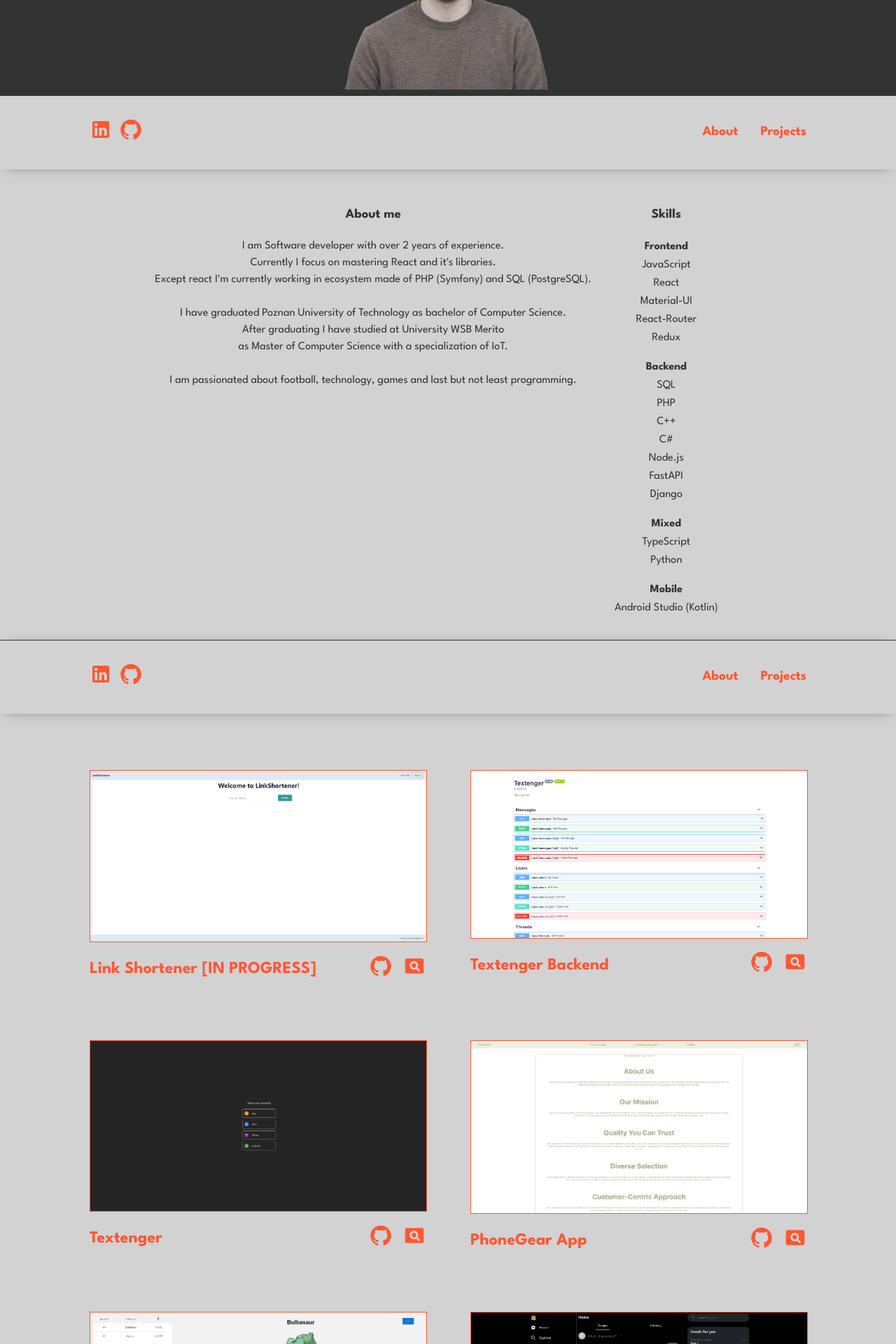
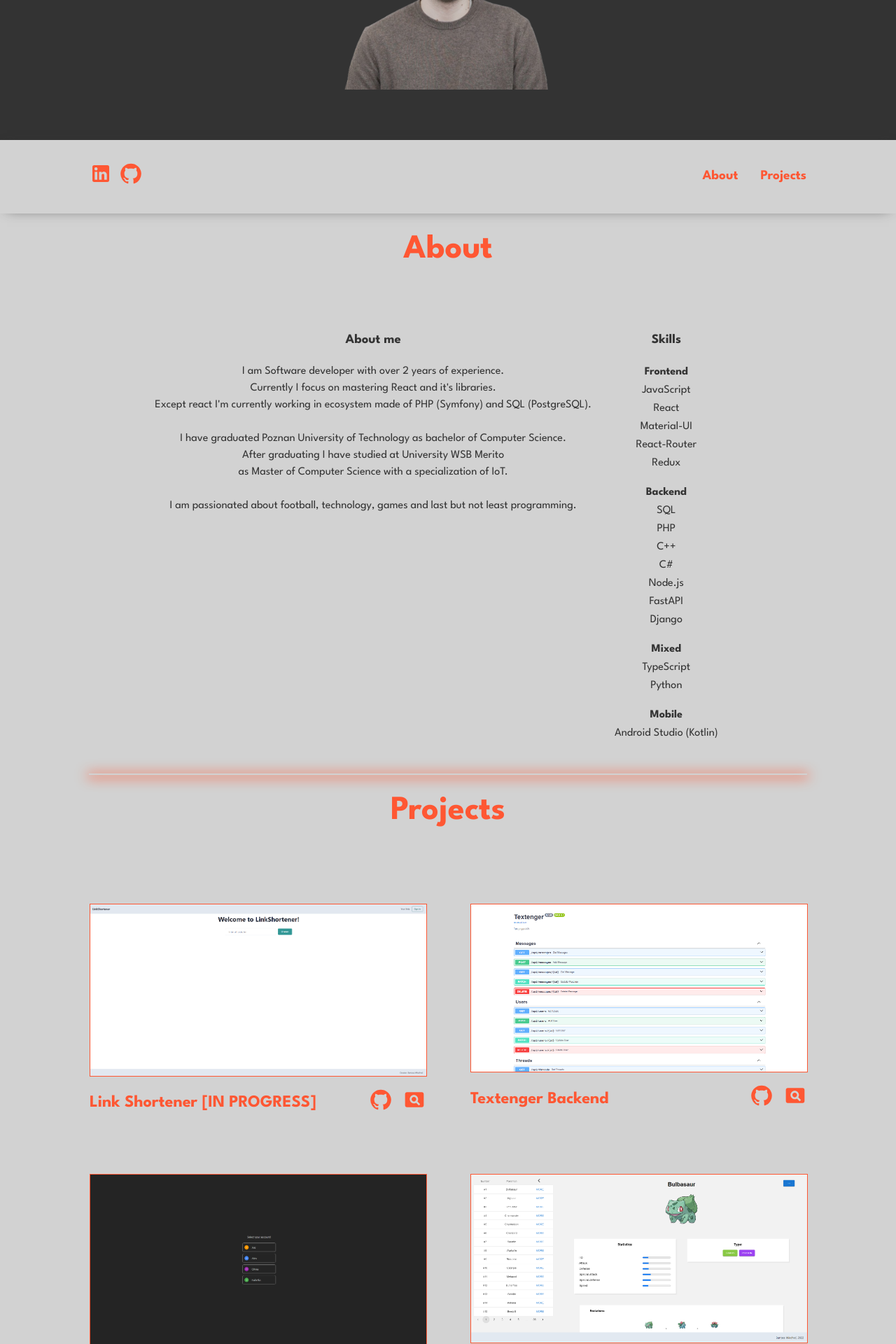
Before and after one commit to bwiechec/Portfolio, a React (Vite) app: page / in a window 1280 px wide. Shown: the part 600-2520 px from the top of the page at 70% size. Built offline with nearby package versions, Linux system fonts and the light colour scheme.

Commit message:
changes in navbar, sections styling

```diff
--- a/src/App.tsx
+++ b/src/App.tsx
@@ -1,22 +1,24 @@
-import './App.css'
+import "./App.css";
 import Hero from "./pages/Hero/Hero";
 import About from "./pages/About/About";
 import Projects from "./pages/Projects/Projects";
 import Footer from "./components/Footer/Footer";
+import Navbar from "./components/Navbar/Navbar";
 
 function App() {
   window.onbeforeunload = () => {
-    window.scrollTo(0,0);
+    window.scrollTo(0, 0);
   };
 
   return (
     <>
       <Hero />
+      <Navbar classNameString={"secondary"} />
       <About />
       <Projects />
       <Footer />
     </>
-  )
+  );
 }
 
-export default App
+export default App;
--- a/src/components/Navbar/Navbar.tsx
+++ b/src/components/Navbar/Navbar.tsx
@@ -7,9 +7,9 @@ interface NavbarProps {
 
 const Navbar = ({ classNameString }: NavbarProps) => {
   const smoothScrollToElement = (selector: string) => {
-    document.querySelector(selector)?.scrollIntoView({
-      behavior: "smooth",
-    });
+    document
+      .querySelector(selector)
+      ?.scrollIntoView({ block: "start", behavior: "smooth" });
   };
 
   return (
@@ -18,8 +18,10 @@ const Navbar = ({ classNameString }: NavbarProps) => {
         <Socials />
 
         <div className={"nav-sections"}>
-          <button onClick={() => smoothScrollToElement(".about")}>About</button>
-          <button onClick={() => smoothScrollToElement(".projects")}>
+          <button onClick={() => smoothScrollToElement(".about-anchor")}>
+            About
+          </button>
+          <button onClick={() => smoothScrollToElement(".projects-anchor")}>
             Projects
           </button>
         </div>
--- a/src/components/ProjectCard/projectCard.css
+++ b/src/components/ProjectCard/projectCard.css
@@ -33,22 +33,22 @@
 .hidden {
   opacity: 0;
   filter: blur(5px);
-  transform: translateX(-100%);
+  transform: translateY(50%);
   transition: all 1s;
 }
 
 .show {
   opacity: 1;
   filter: blur(0);
-  transform: translateX(0%);
+  transform: translateY(0%);
 }
 
 .project-card-1 {
-  transition-delay: 200ms;
+  transition-delay: 100ms;
 }
 
 .project-card-2 {
-  transition-delay: 400ms;
+  transition-delay: 200ms;
 }
 
 .project-info {
--- a/src/helpers/projectList.ts
+++ b/src/helpers/projectList.ts
@@ -28,18 +28,18 @@ const projectList = [
     techStack: ["React", "TypeScript", "Firebase", "Tailwind"],
   },
   {
+    projectLink: "https://pokedex-app-five-pied.vercel.app/",
+    githubLink: "https://github.com/bwiechec/PokedexApp",
+    projectSrc: "pokedexApp.png",
+    projectName: "Pokedex App",
+    techStack: ["React", "TypeScript"],
+  },
+  {
     projectLink: "https://phone-gear.vercel.app/",
     githubLink: "https://github.com/bwiechec/phoneGear",
     projectSrc: "phoneGear.png",
     projectName: "PhoneGear App",
     techStack: ["React", "Next.js", "TypeScript", "Firebase"],
-  },
-  {
-    projectLink: "https://pokedex-app-five-pied.vercel.app/",
-    githubLink: "https://github.com/bwiechec/PokedexApp",
-    projectSrc: "pokedexApp.png",
-    projectName: "Pokedex App",
-    techStack: ["React", "TypeScript"],
   },
   {
     projectLink: "https://bwiechec.github.io/Twitter-Clone/",
--- a/src/index.css
+++ b/src/index.css
@@ -18,6 +18,8 @@
   --secondary-color: #d2d2d2;
   --accent-color: #ff5733;
   /*#ff5733 #003366*/
+
+  --primaryHalf: #33333350;
 }
 
 body {
@@ -37,3 +39,22 @@ p,
 span {
   cursor: default;
 }
+
+.heading {
+  font-size: 3rem;
+  text-align: center;
+  color: var(--accent-color);
+  width: fit-content;
+  margin-inline: auto;
+  margin: 0 auto;
+  padding: 1rem;
+  border-radius: 1rem;
+}
+
+.accent-hr {
+  border: 1px solid var(--secondary-color);
+  box-shadow: 0 2px 18px 2px var(--accent-color);
+  max-width: 1024px;
+  margin: 0 auto;
+  /* padding: 1rem; */
+}
--- a/src/pages/About/About.tsx
+++ b/src/pages/About/About.tsx
@@ -12,6 +12,7 @@ const About = () => {
   const observerCallback = (entries: IntersectionObserverEntry[]) => {
     const [entry] = entries;
     if (entry.isIntersecting) {
+      console.log("intersecting");
       entry.target.classList.add("show");
     }
   };
@@ -36,7 +37,8 @@ const About = () => {
 
   return (
     <section className={"about"} id={"about"}>
-      <Navbar classNameString={"secondary"} />
+      <div className={"about-anchor"}></div>
+      <h1 className={"heading"}>About</h1>
       <div className={"about-content"}>
         <div className={"about-content__info hidden"} ref={infoRef}>
           <h3>About me</h3>
--- a/src/pages/About/about.css
+++ b/src/pages/About/about.css
@@ -1,10 +1,17 @@
 .about {
-  min-height: 80vh;
+  min-height: 100vh;
   width: 100%;
   background-color: var(--secondary-color);
   color: var(--primary-color);
   display: flex;
   flex-direction: column;
+  position: relative;
+}
+
+.about-anchor {
+  position: absolute;
+  top: -105px;
+  left: 0;
 }
 
 .about-content {
--- a/src/pages/Hero/hero.css
+++ b/src/pages/Hero/hero.css
@@ -1,5 +1,5 @@
 .hero {
-  min-height: 80vh;
+  min-height: 100vh;
   width: 100%;
   background-color: var(--primary-color);
   color: var(--secondary-color);
--- a/src/pages/Projects/Projects.tsx
+++ b/src/pages/Projects/Projects.tsx
@@ -8,7 +8,10 @@ const Projects = () => {
   const colNumber = getColNumber(undefined);
   return (
     <section className={"projects"}>
-      <Navbar classNameString={"secondary"} />
+      <hr className={"accent-hr"} />
+      {/* <Navbar classNameString={"secondary"} /> */}
+      <div className={"projects-anchor"}></div>
+      <h1 className={"heading"}>Projects</h1>
       <div className={"projects-list"}>
         {projectList.map((project, key) => {
           return (
--- a/src/pages/Projects/projects.css
+++ b/src/pages/Projects/projects.css
@@ -1,9 +1,17 @@
 .projects {
-  min-height: 80vh;
+  min-height: 100vh;
   width: 100%;
   background-color: var(--secondary-color);
   color: var(--primary-color);
-  border-top: 1px solid var(--primary-color);
+  /* border-top: 1px solid var(--primary-color); */
+  border: 0;
+  position: relative;
+}
+
+.projects-anchor {
+  position: absolute;
+  top: -105px;
+  left: 0;
 }
 
 .projects-list {
```
